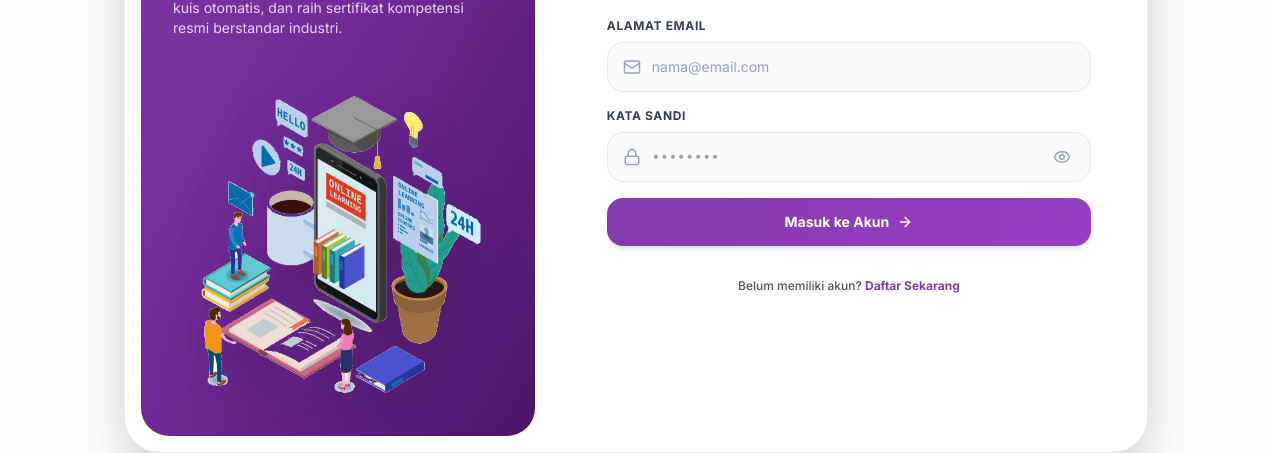
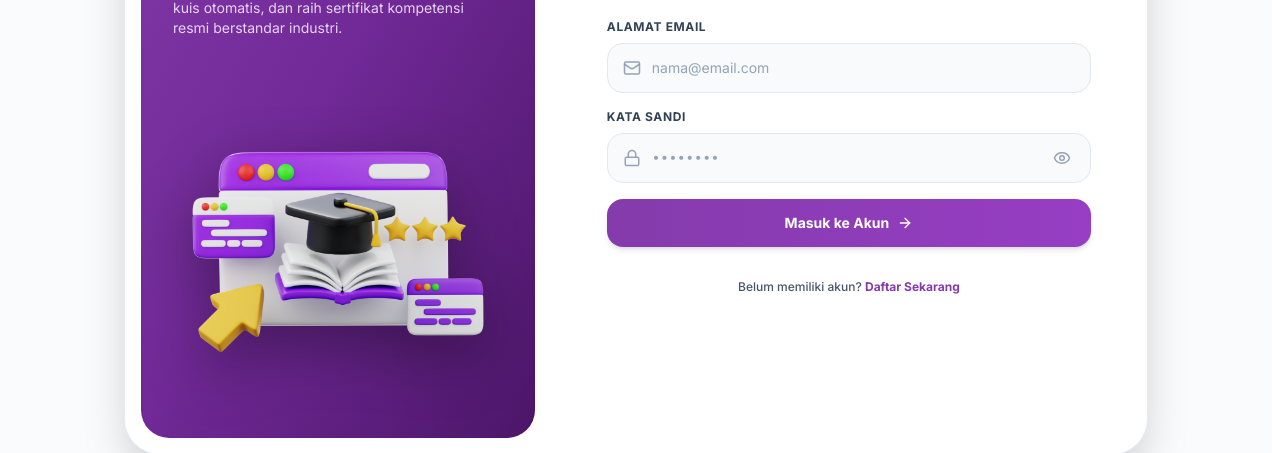
Before and after one commit to jongroihatulazizah1201-ui/lms_lembaga_kursus_pijar_aksara, a Next.js app: page /login in a window 1280 px wide. Shown: the part 406-859 px from the top of the page. Built offline with nearby package versions, Linux system fonts and the light colour scheme; no server answers.

Commit message:
feat(auth): pasang ilustrasi edukasi 3d pilihan pengguna pada halaman login dan register

```diff
--- a/src/components/LoginForm.tsx
+++ b/src/components/LoginForm.tsx
@@ -103,15 +103,15 @@ export default function LoginForm({ redirectParam = '', errorParam = '' }: Props
             </p>
           </div>
 
-          {/* Ilustrasi Vektor Isometrik Edukasi Online (Background Dihapus) */}
-          <div className="relative z-10 mt-3 flex justify-center items-center">
-            <div className="relative w-full max-w-[340px] aspect-square flex items-center justify-center hover:scale-105 transition-transform duration-500">
+          {/* Ilustrasi Vokasi 3D Pilihan Pengguna */}
+          <div className="relative z-10 mt-2 flex justify-center items-center">
+            <div className="relative w-full max-w-[320px] flex items-center justify-center py-2">
               <Image
-                src="/auth-isometric.png"
-                alt="Ilustrasi Pembelajaran Vokasi Online Pijar Aksara"
-                width={380}
-                height={380}
-                className="w-full h-auto object-contain drop-shadow-2xl"
+                src="/login-illustration.png"
+                alt="Ilustrasi Pembelajaran Vokasi Pijar Aksara"
+                width={360}
+                height={360}
+                className="w-full h-auto object-contain drop-shadow-[0_20px_30px_rgba(0,0,0,0.35)] hover:scale-105 transition-transform duration-500"
                 priority
               />
             </div>
--- a/src/components/RegisterForm.tsx
+++ b/src/components/RegisterForm.tsx
@@ -153,15 +153,15 @@ export default function RegisterForm({ redirectParam = '' }: Props) {
             </p>
           </div>
 
-          {/* Ilustrasi Vektor Isometrik Edukasi Online (Background Dihapus) */}
-          <div className="relative z-10 mt-3 flex justify-center items-center">
-            <div className="relative w-full max-w-[340px] aspect-square flex items-center justify-center hover:scale-105 transition-transform duration-500">
+          {/* Ilustrasi Vokasi 3D Pilihan Pengguna */}
+          <div className="relative z-10 mt-2 flex justify-center items-center">
+            <div className="relative w-full max-w-[320px] flex items-center justify-center py-2">
               <Image
-                src="/auth-isometric.png"
-                alt="Ilustrasi Pembelajaran Vokasi Online Pijar Aksara"
-                width={380}
-                height={380}
-                className="w-full h-auto object-contain drop-shadow-2xl"
+                src="/login-illustration.png"
+                alt="Ilustrasi Pembelajaran Vokasi Pijar Aksara"
+                width={360}
+                height={360}
+                className="w-full h-auto object-contain drop-shadow-[0_20px_30px_rgba(0,0,0,0.35)] hover:scale-105 transition-transform duration-500"
                 priority
               />
             </div>
```
Also changed, not shown: public/login-illustration.png (added).
